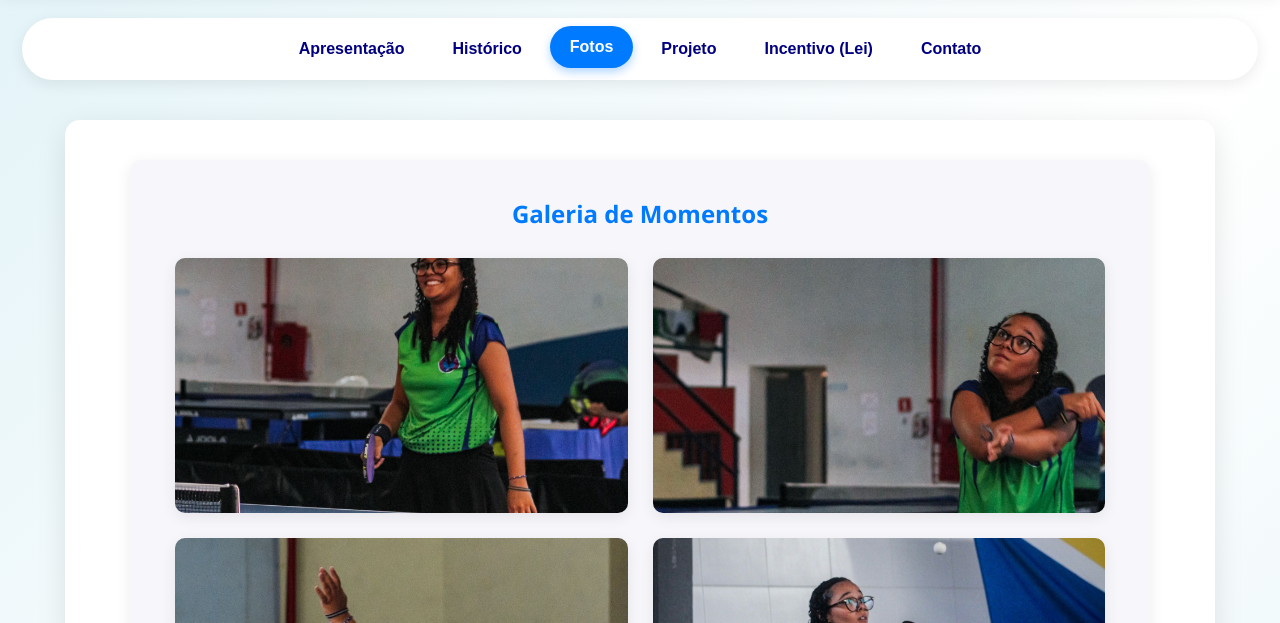
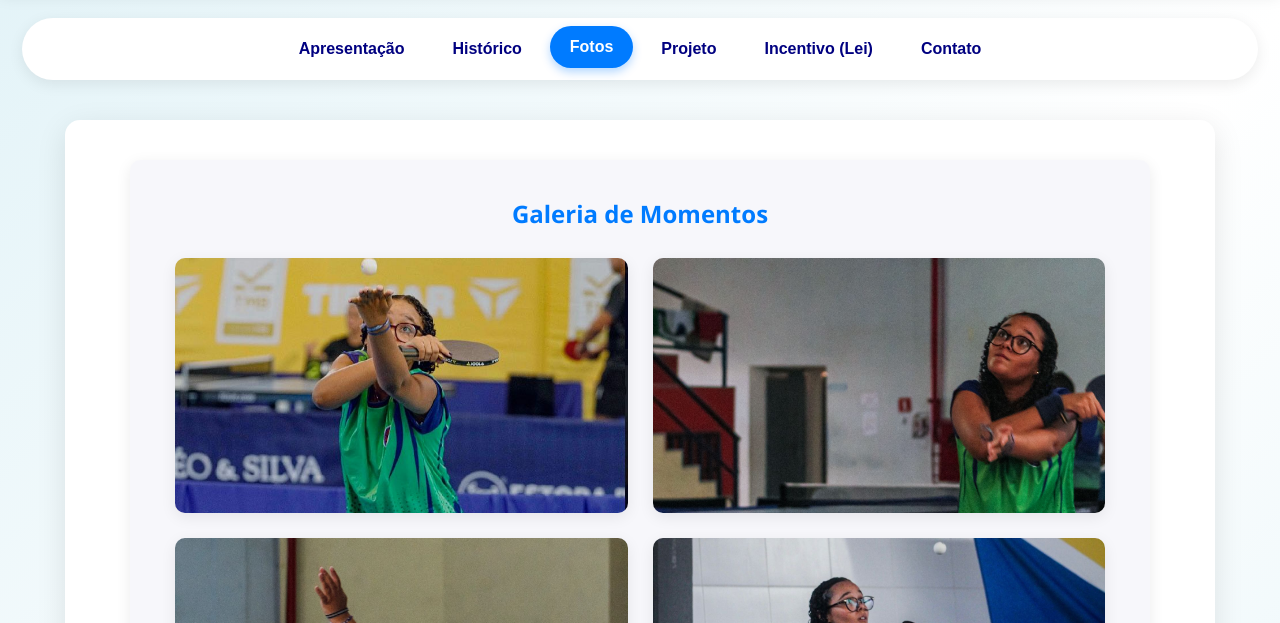
Before and after one commit to ctb-tm/katharinafontes-tm, a plain HTML site: page index.html in a window 1280 px wide. Both pictures are taken after a click on the button "Fotos". Shown: the part 177-800 px from the top of the page. Drawn offline with Linux system fonts and the light colour scheme.

Commit message:
Update index.html

```diff
--- a/index.html
+++ b/index.html
@@ -603,7 +603,7 @@
             <div class="box">
                 <h2>Galeria de Momentos</h2>
                 <div class="photo-gallery">
-                    <div class="thumbnail" onclick="openModal('k1.jpeg')"><img src="k1.jpeg" alt="Foto Khatarina 1"><div class="caption-overlay">A atleta em ação</div></div>
+                    <div class="thumbnail" onclick="openModal('k9.jpeg')"><img src="k9.jpeg" alt="Foto Khatarina 1"><div class="caption-overlay">A atleta em ação</div></div>
                     <div class="thumbnail" onclick="openModal('k2.jpeg')"><img src="k2.jpeg" alt="Foto Khatarina 2"><div class="caption-overlay">Concentração no jogo</div></div>
                     <div class="thumbnail" onclick="openModal('k3.jpeg')"><img src="k3.jpeg" alt="Foto Khatarina 3"><div class="caption-overlay">Vitória e celebração</div></div>
                     <div class="thumbnail" onclick="openModal('k4.jpeg')"><img src="k4.jpeg" alt="Foto Khatarina 4"><div class="caption-overlay">Treino intenso</div></div>
```
